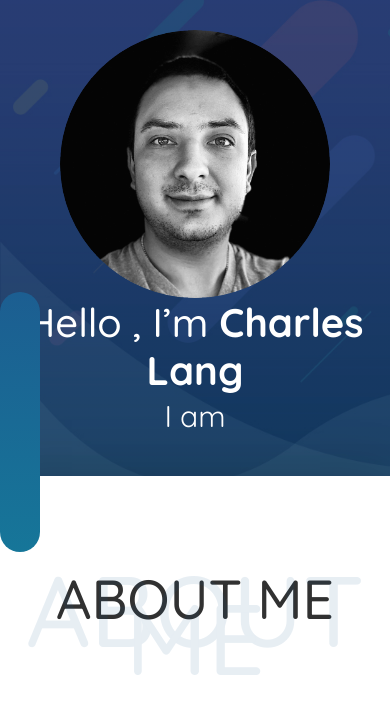
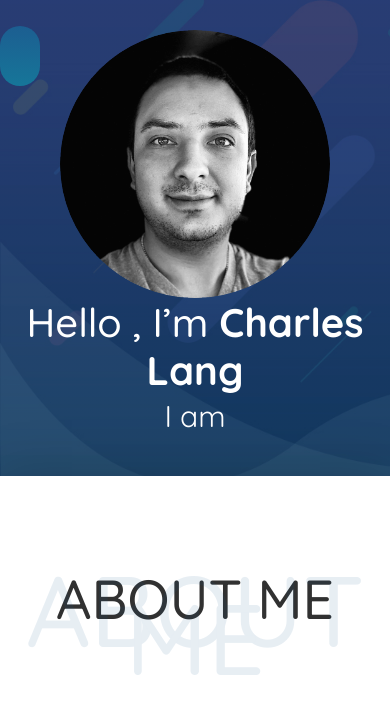
Before and after one commit to Nojil/Nojil.github.io, a PHP site: page / in a window 390 px wide; the page is wider, and only the part inside the window is pictured. Shown: the top 714 px of that part. Run offline with PHP 8.4, Linux system fonts and the light colour scheme; some libraries are stand-ins or nearby versions.

Commit message:
General Updates

```diff
--- a/js/scripts.js
+++ b/js/scripts.js
@@ -30,3 +30,7 @@ $('.scroll-top').on('click', function () {
     }, 600);
     return false;
 });
+
+$('.sm-nav-toggler').on('click', function () {
+    $('.floating-menu').toggleClass('nav-open');
+});
--- a/styles/styles.css
+++ b/styles/styles.css
@@ -80,7 +80,7 @@ main {
     text-align: center !important;
 }
 
-.intro-hero-img{
+.intro-hero-img {
     width: 270px;
     border-radius: 50%;
 }
@@ -133,13 +133,13 @@ section {
     list-style: none;
 }
 
-.personal-info > li {
+.personal-info>li {
     width: 50%;
     float: left;
     padding-bottom: 5px;
 }
 
-.personal-info > li > strong {
+.personal-info>li>strong {
     display: inline-block;
     font-weight: 500;
     margin-right: 10px;
@@ -155,7 +155,6 @@ section {
 .card-body {
     text-align: center;
 }
-
 
 .html-Icon {
     color: #E24E30;
@@ -180,8 +179,6 @@ section {
 .fa-square {
     color: #000;
 }
-
-
 
 @keyframes blink {
     0% {
@@ -427,3 +424,77 @@ section {
     -o-transition: .3s;
     transition: .3s;
 }
+
+.sm-nav-toggler {
+    display: none;
+}
+
+@media screen and (max-width: 991px) {
+    .floating-menu {
+        border-radius: 100px;
+        z-index: 999;
+        padding-top: 10px;
+        padding-bottom: 10px;
+        left: 0;
+        position: fixed;
+        display: inline-block;
+        top: 22%;
+        -webkit-transform: translateY(-50%);
+        -ms-transform: translateY(-50%);
+        transform: translateY(-50%);
+    }
+    .sm-nav-toggler {
+        display: block;
+        position: absolute;
+        width: 60px;
+        height: 60px;
+        left: 0;
+        top: 0;
+        border-radius: 50px;
+        text-align: center;
+        padding: 15px;
+        font-size: 24px;
+        cursor: pointer;
+    }
+    .sm-nav-toggler>.svg-inline--fa {
+        position: absolute;
+        top: 50%;
+        left: 53%;
+        -webkit-transform: translate(-50%, -50%);
+        -ms-transform: translate(-50%, -50%);
+        transform: translate(-50%, -50%);
+        -webkit-transition: .3s;
+        -o-transition: .3s;
+        transition: .3s;
+        color: #fff;
+    }
+    .main-menu {
+        padding-top: 60px;
+        visibility: hidden;
+    }
+    .menu-bg {
+        background-image: -webkit-linear-gradient(top, #1C5E91 0%, #167699 100%);
+        background-image: -o-linear-gradient(top, #1C5E91 0%, #167699 100%);
+        background-image: -webkit-gradient(linear, left top, left bottom, from(#1C5E91), to(#167699));
+        background-image: linear-gradient(to bottom, #1C5E91 0%, #167699 100%);
+        background-repeat: repeat-x;
+        filter: progid:DXImageTransform.Microsoft.gradient(startColorstr='#FF1C5E91', endColorstr='#FF167699', GradientType=0);
+        height: 60px;
+    }
+    .nav-open .menu-bg {
+        height: 100%;
+    }
+    .nav-open .main-menu {
+        visibility: visible;
+    }
+    svg.svg-inline--fa.fa-times.fa-w-12 {
+        display: none;
+    }
+
+    .nav-open svg.svg-inline--fa.fa-bars.fa-w-14 {
+        display: none;
+    }
+    .nav-open svg.svg-inline--fa.fa-times.fa-w-12 {
+        display: inline-block;
+    }
+}
```
